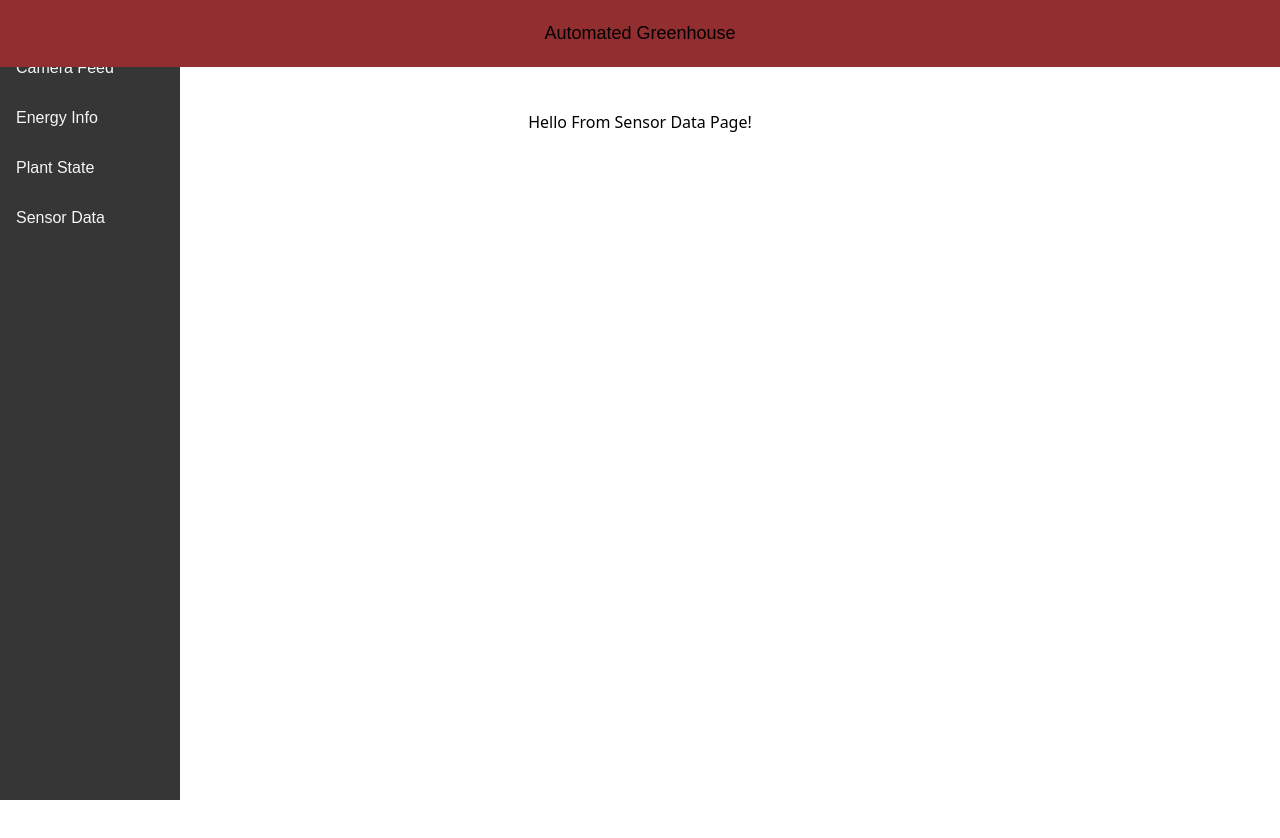
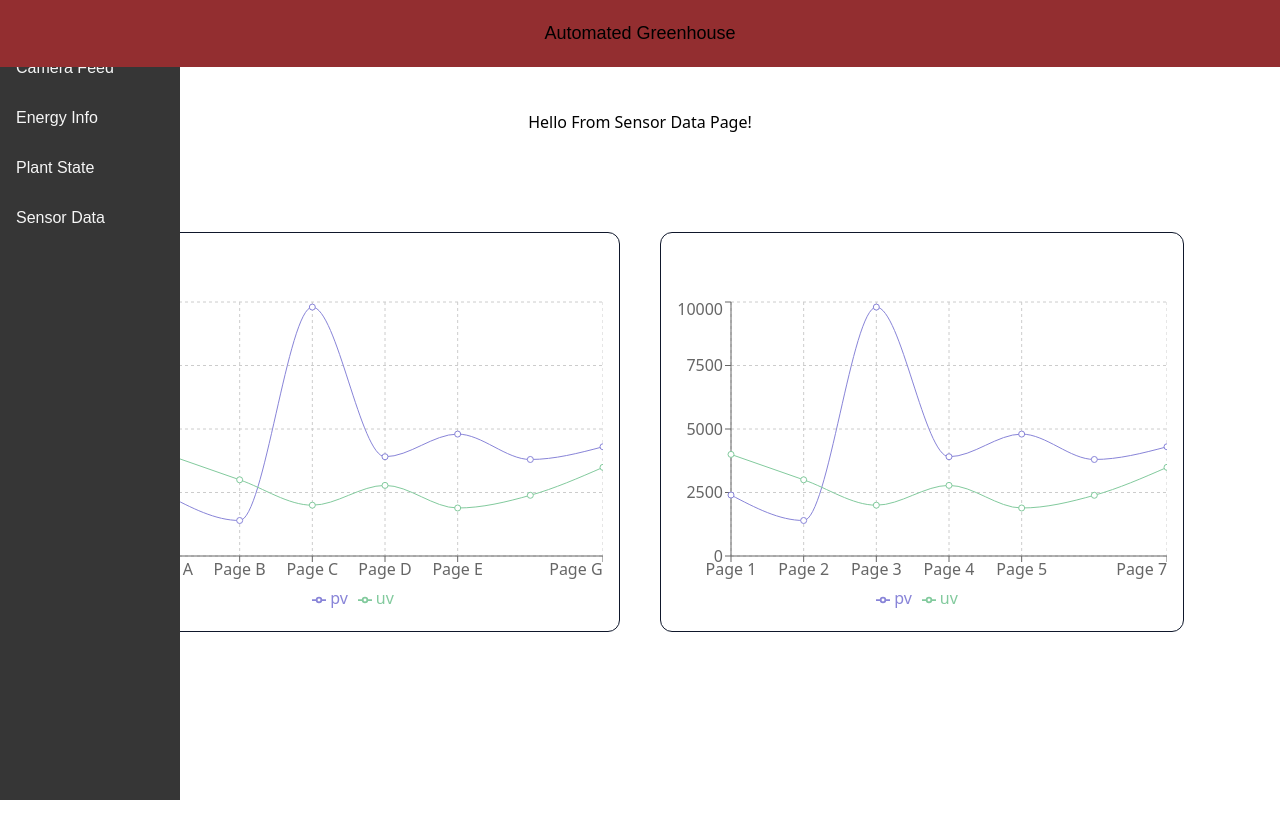
Before and after one commit to Zoravoid/autogreen002, a Next.js app in the folder frontend/autogreen/: page /SensorData in a window 1280 px wide. Shown: the top 838 px of the page. Built offline with nearby package versions, Linux system fonts and the light colour scheme.

Commit message:
Recharts test

```diff
--- /dev/null
+++ b/frontend/autogreen/app/SensorData/_components/testchart.tsx
@@ -0,0 +1,73 @@
+'use client';
+import { LineChart, Line, XAxis, YAxis, CartesianGrid, Tooltip, Legend } from 'recharts';
+
+// #region Sample data
+const data = [
+  {
+    name: 'Page A',
+    uv: 4000,
+    pv: 2400,
+    amt: 2400,
+  },
+  {
+    name: 'Page B',
+    uv: 3000,
+    pv: 1398,
+    amt: 2210,
+  },
+  {
+    name: 'Page C',
+    uv: 2000,
+    pv: 9800,
+    amt: 2290,
+  },
+  {
+    name: 'Page D',
+    uv: 2780,
+    pv: 3908,
+    amt: 2000,
+  },
+  {
+    name: 'Page E',
+    uv: 1890,
+    pv: 4800,
+    amt: 2181,
+  },
+  {
+    name: 'Page F',
+    uv: 2390,
+    pv: 3800,
+    amt: 2500,
+  },
+  {
+    name: 'Page G',
+    uv: 3490,
+    pv: 4300,
+    amt: 2100,
+  },
+];
+// #endregion
+
+export default function TestChart() {
+  return (
+    <LineChart
+      style={{ width: '100%', maxWidth: '700px', height: '100%', maxHeight: '70vh', aspectRatio: 1.618 }}
+      responsive
+      data={data}
+      margin={{
+        top: 5,
+        right: 0,
+        left: 0,
+        bottom: 5,
+      }}
+    >
+      <CartesianGrid strokeDasharray="3 3" />
+      <XAxis dataKey="name" />
+      <YAxis width="auto" />
+      <Tooltip />
+      <Legend />
+      <Line type="monotone" dataKey="pv" stroke="#8884d8" activeDot={{ r: 8 }} />
+      <Line type="monotone" dataKey="uv" stroke="#82ca9d" />
+    </LineChart>
+  );
+}
--- /dev/null
+++ b/frontend/autogreen/app/SensorData/_components/testchart2.tsx
@@ -0,0 +1,73 @@
+'use client';
+import { LineChart, Line, XAxis, YAxis, CartesianGrid, Tooltip, Legend } from 'recharts';
+
+// #region Sample data
+const data = [
+  {
+    name: 'Page 1',
+    uv: 4000,
+    pv: 2400,
+    amt: 2400,
+  },
+  {
+    name: 'Page 2',
+    uv: 3000,
+    pv: 1398,
+    amt: 2210,
+  },
+  {
+    name: 'Page 3',
+    uv: 2000,
+    pv: 9800,
+    amt: 2290,
+  },
+  {
+    name: 'Page 4',
+    uv: 2780,
+    pv: 3908,
+    amt: 2000,
+  },
+  {
+    name: 'Page 5',
+    uv: 1890,
+    pv: 4800,
+    amt: 2181,
+  },
+  {
+    name: 'Page 6',
+    uv: 2390,
+    pv: 3800,
+    amt: 2500,
+  },
+  {
+    name: 'Page 7',
+    uv: 3490,
+    pv: 4300,
+    amt: 2100,
+  },
+];
+// #endregion
+
+export default function TestChart2() {
+  return (
+    <LineChart
+      style={{ width: '100%', maxWidth: '700px', height: '100%', maxHeight: '70vh', aspectRatio: 1.618 }}
+      responsive
+      data={data}
+      margin={{
+        top: 5,
+        right: 0,
+        left: 0,
+        bottom: 5,
+      }}
+    >
+      <CartesianGrid strokeDasharray="3 3" />
+      <XAxis dataKey="name" />
+      <YAxis width="auto" />
+      <Tooltip />
+      <Legend />
+      <Line type="monotone" dataKey="pv" stroke="#8884d8" activeDot={{ r: 8 }} />
+      <Line type="monotone" dataKey="uv" stroke="#82ca9d" />
+    </LineChart>
+  );
+}
--- a/frontend/autogreen/app/SensorData/page.tsx
+++ b/frontend/autogreen/app/SensorData/page.tsx
@@ -1,7 +1,36 @@
+import TestChart from "./_components/testchart";
+import TestChart2 from "./_components/testchart2";
+
 export default function SensorData() {
   return (
+    <main>
     <div className="font-sans grid grid-rows-[20px_1fr_20px] items-center justify-items-center min-h-screen p-8 pb-20 gap-16 sm:p-20">
         Hello From Sensor Data Page!
+
+      <div className="grid xl:grid-cols-2 lg:grid-cols-2 w-full gap-10 max-w-[1400px]">
+
+        <GridItem title="Test Chart">
+          <TestChart />
+        </GridItem>
+
+        <GridItem title="Test2 Chart">
+          <TestChart2 />
+        </GridItem>
+      </div>
+
+    </div>
+    </main>
+
+  );
+}
+
+function GridItem({ title, children}) {
+  return (
+    <div className="flex flex-col items-center justify-center p-4 border border-slate-900
+    rounded-xl h-[400px]">
+      <h3 className="text-2xl font-semibold text-white mb-4">{title}</h3>
+      {children}
+
     </div>
   );
 }
--- a/frontend/autogreen/package.json
+++ b/frontend/autogreen/package.json
@@ -11,7 +11,8 @@
     "env": "^0.0.2",
     "next": "15.5.6",
     "react": "19.1.0",
-    "react-dom": "19.1.0"
+    "react-dom": "19.1.0",
+    "recharts": "^3.3.0"
   },
   "devDependencies": {
     "@tailwindcss/postcss": "^4",
```
Also changed, not shown: frontend/autogreen/app/globals.css (line endings or trailing spaces), 1 other file (tests, documents, lock files or other folders).
